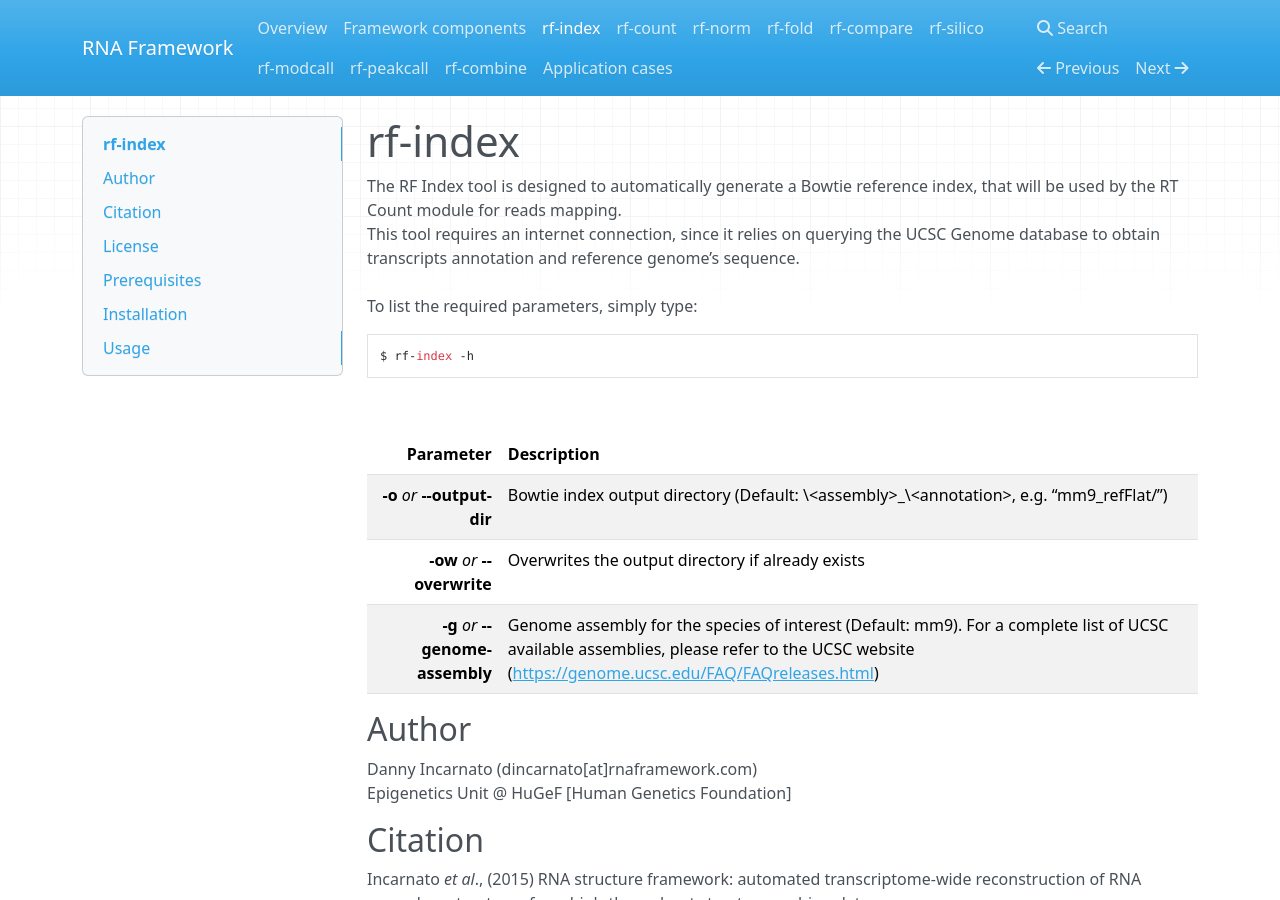
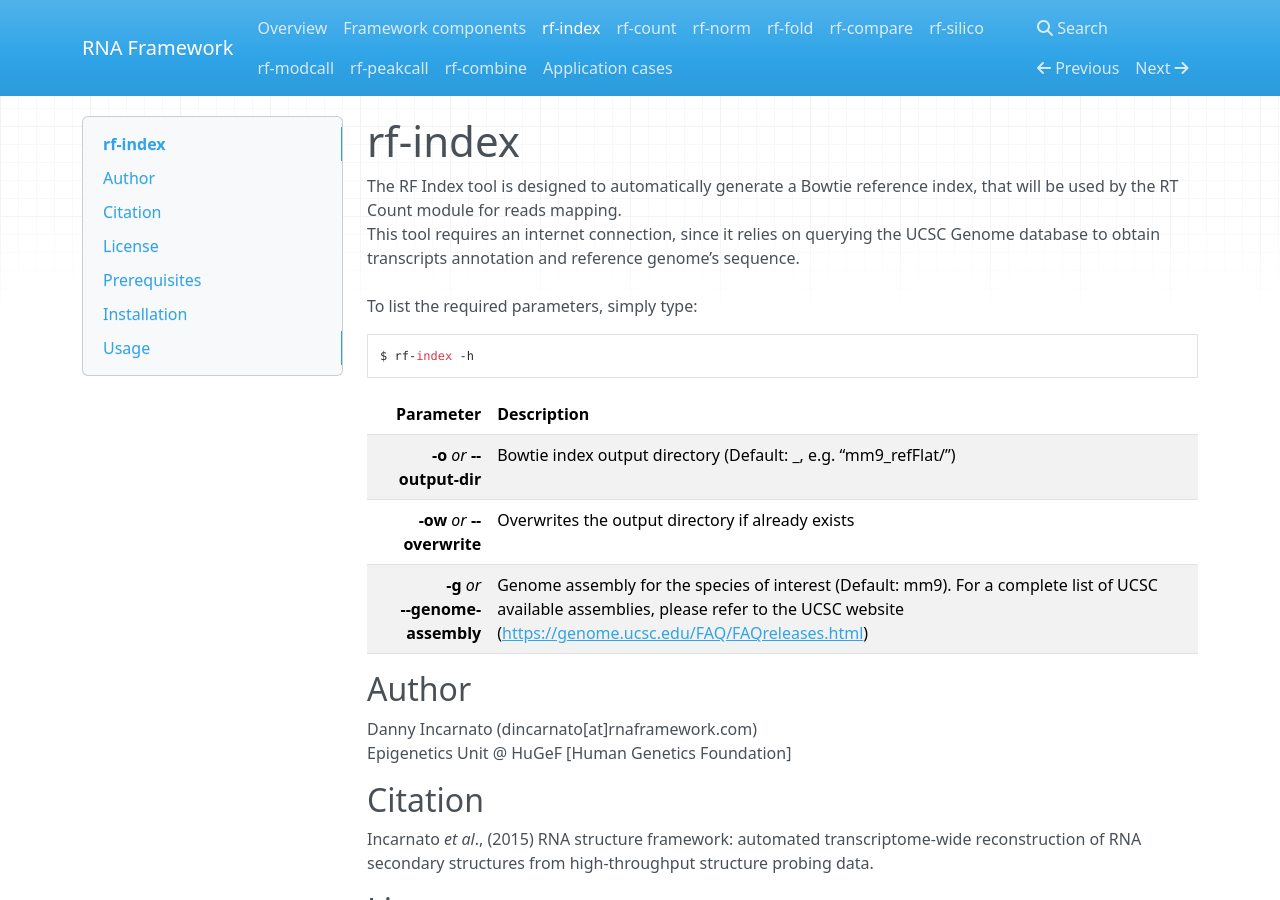
Before and after one commit to dincarnato/RNAFramework, an MkDocs documentation site: the page built from docs/rf-index.md, in a window 1280 px wide and 900 px high. Built offline with MkDocs 1.6.1, drawn with Linux system fonts in a browser that asks for light colours; nearby versions of some CDN libraries; old or Windows-style settings are respelled for this version of MkDocs.

Commit message:
no message

````diff
--- a/docs/rf-index.md
+++ b/docs/rf-index.md
@@ -7,13 +7,12 @@ To list the required parameters, simply type:
 ```
 $ rf-index -h
 ```
-<br />
 
 Parameter         | Description
 ----------------: | :------------
-__-o__ *or* __--output-dir__ | Bowtie index output directory (Default: \<assembly\>\_\<annotation\>, e.g. “mm9_refFlat/”)
+__-o__ *or* __--output-dir__ | Bowtie index output directory (Default: <assembly>\_<annotation>, e.g. “mm9_refFlat/”)
 __-ow__ *or* __--overwrite__ | Overwrites the output directory if already exists
-__-g__ *or* __--genome-assembly__ | Genome assembly for the species of interest (Default: mm9). For a complete list of UCSC available assemblies, please refer to the UCSC website (<https://genome.ucsc.edu/FAQ/FAQreleases.html>)
+__-g__ *or* <br />__--genome-assembly__ | Genome assembly for the species of interest (Default: mm9). For a complete list of UCSC available assemblies, please refer to the UCSC website (<https://genome.ucsc.edu/FAQ/FAQreleases.html>)
 
 
 ## Author
````
